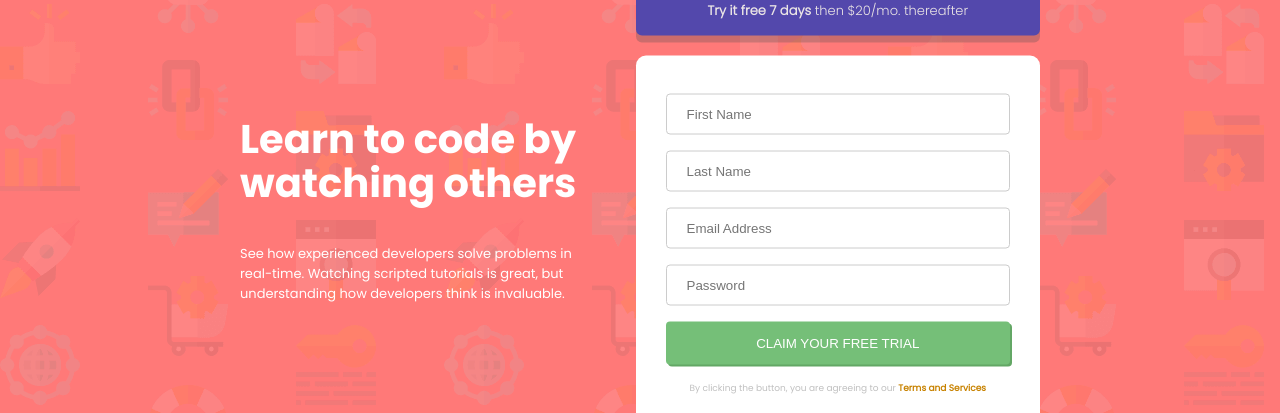
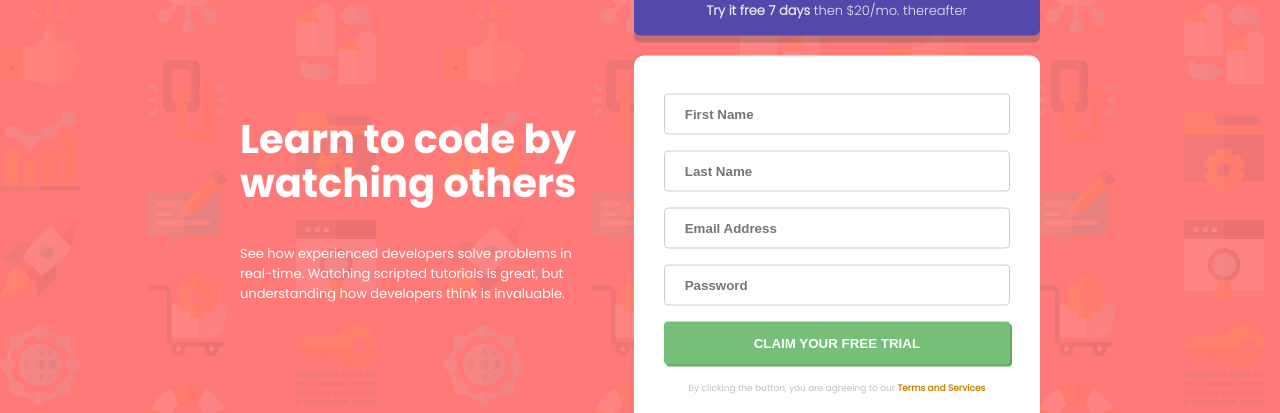
Before and after one commit to MirrorInstinct/Sign-Up-Form-Component, a plain HTML site: page index.html in a window 1280 px wide. Shown: the part 197-610 px from the top of the page. Drawn offline with Linux system fonts and the light colour scheme.

Commit message:
Added bold to text, started work on mobile layout

```diff
--- a/style.css
+++ b/style.css
@@ -72,6 +72,7 @@ input {
     border: 1px solid #ccc;
     border-radius: 4px;
     box-sizing: border-box;
+    font-weight: bold;
 }
 
 input[type=submit] {
@@ -109,3 +110,7 @@ input[type=submit] {
     color: rgb(200, 131, 2);
     cursor: pointer;
 }
+
+@media only screen and (max-width: 600px) {
+    /*Having issues formatting the size and width correctly*/
+}
```
